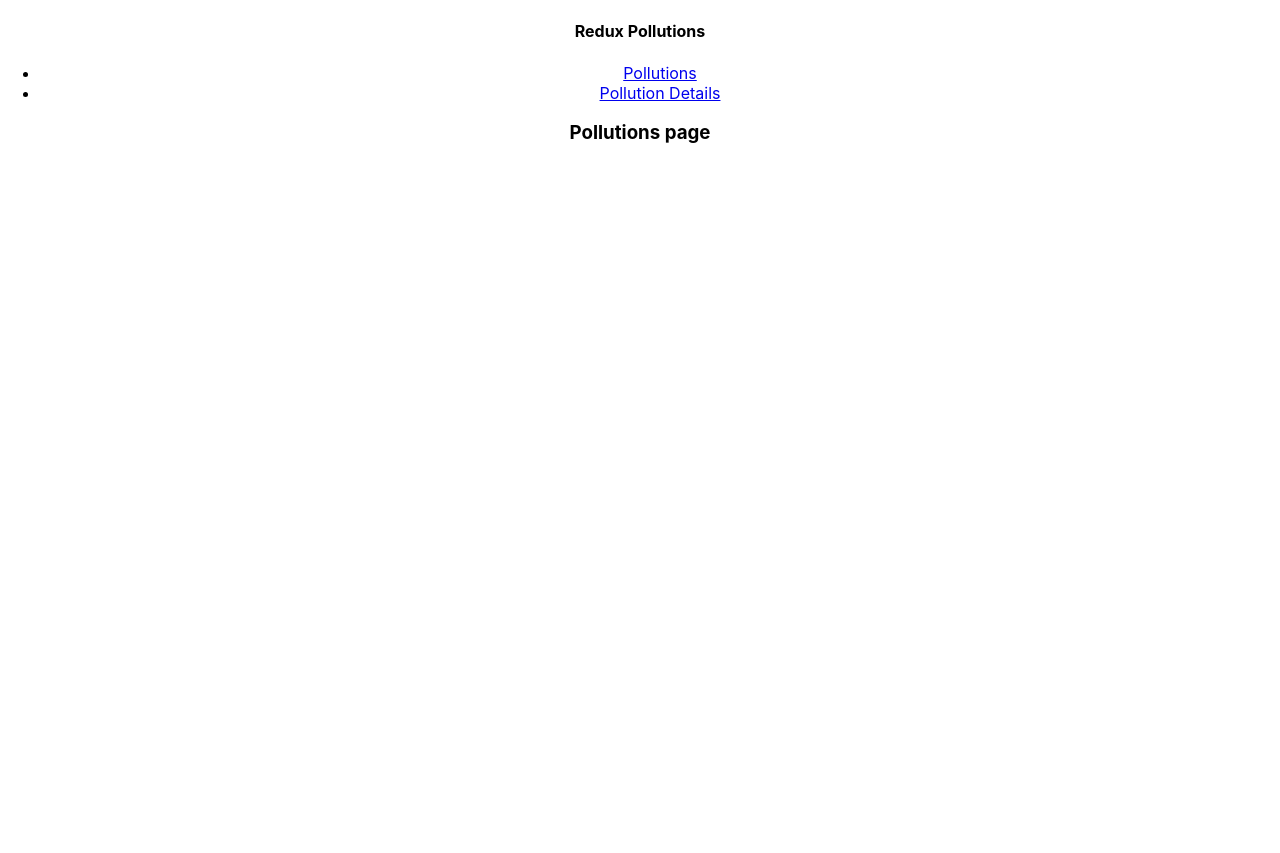
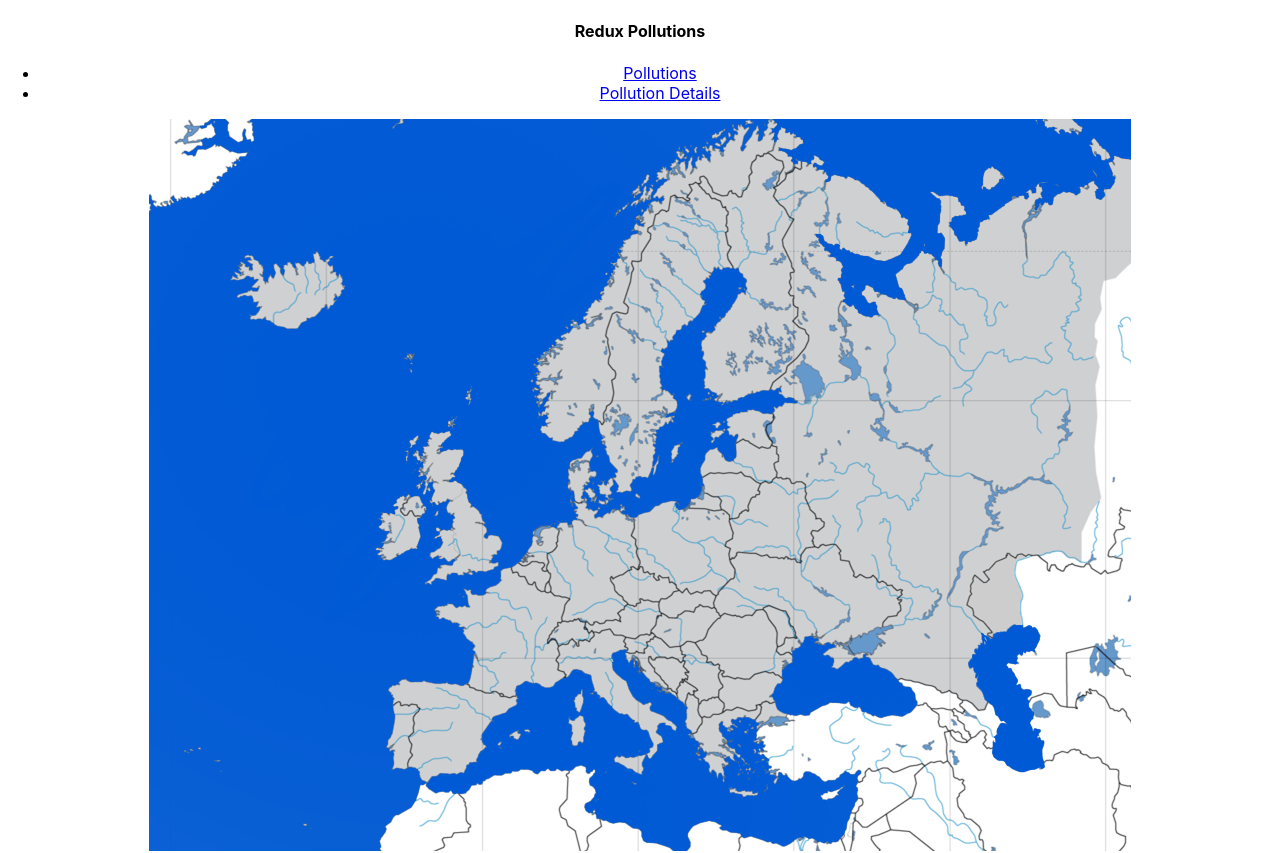
Before and after one commit to kazim110/AirPollutionApp, a React (Create React App) app: page / in a window 1280 px wide. Shown: the top 853 px of the page. Before the commit the page ends 800 px from the top, so only its background shows below. Built offline with nearby package versions, Linux system fonts and the light colour scheme; no server answers.

Commit message:
Add Countries list and components

```diff
--- /dev/null
+++ b/src/components/CountriesList.jsx
@@ -0,0 +1,16 @@
+import React from 'react';
+import EuropeCountries from './EuropeCountries';
+
+const CountriesList = () => (
+  <div>
+    <h1>Europe Countries</h1>
+    <div>
+      {EuropeCountries.map((state) => (
+        <h4 key={state.id}>{state.country}</h4>
+      ))}
+    </div>
+  </div>
+
+);
+
+export default CountriesList;
--- /dev/null
+++ b/src/components/EuropeCountries.jsx
@@ -0,0 +1,347 @@
+const EuropeCountries = [
+  {
+    country: 'Switzerland',
+    capital: 'Bern',
+    latitude: 46.9479,
+    longitude: 7.4474,
+    image:
+            'https://raw.githubusercontent.com/Ginohmk/worldMaps/main/maps/ch/vector.svg',
+  },
+  {
+    country: 'Andorra',
+    capital: 'Andorra la Vella',
+    latitude: 42.5063,
+    longitude: 1.5218,
+    image:
+            'https://raw.githubusercontent.com/Ginohmk/worldMaps/main/maps/ad/vector.svg',
+  },
+  {
+    country: 'Albania',
+    capital: 'Tirana',
+    latitude: 41.3275,
+    longitude: 19.8187,
+    image:
+            'https://raw.githubusercontent.com/Ginohmk/worldMaps/main/maps/al/vector.svg',
+  },
+  {
+    country: 'Belarus',
+    capital: 'Minsk',
+    latitude: 53.9045,
+    longitude: 27.5615,
+    image:
+            'https://raw.githubusercontent.com/Ginohmk/worldMaps/main/maps/by/vector.svg',
+  },
+  {
+    country: 'Belgium',
+    capital: 'Brussels',
+    latitude: 50.8503,
+    longitude: 4.3517,
+    image:
+            'https://raw.githubusercontent.com/Ginohmk/worldMaps/main/maps/be/vector.svg',
+  },
+  {
+    country: 'Bosnia and Herzegovina',
+    capital: 'Sarajevo',
+    latitude: 43.8564,
+    longitude: 18.4131,
+    image:
+            'https://raw.githubusercontent.com/Ginohmk/worldMaps/main/maps/ba/vector.svg',
+  },
+  {
+    country: 'Bulgaria',
+    capital: 'Sofia',
+    latitude: 42.6977,
+    longitude: 23.3219,
+    image:
+            'https://raw.githubusercontent.com/Ginohmk/worldMaps/main/maps/bg/vector.svg',
+  },
+  {
+    country: 'Croatia',
+    capital: 'Zagreb',
+    latitude: 45.815,
+    longitude: 15.9819,
+    image:
+            'https://raw.githubusercontent.com/Ginohmk/worldMaps/main/maps/hr/vector.svg',
+  },
+  {
+    country: 'Cyprus',
+    capital: 'Nicosia',
+    latitude: 35.1856,
+    longitude: 33.3823,
+    image:
+            'https://raw.githubusercontent.com/Ginohmk/worldMaps/main/maps/cy/vector.svg',
+  },
+  {
+    country: 'Czech Republic',
+    capital: 'Prague',
+    latitude: 50.0755,
+    longitude: 14.4378,
+    image:
+            'https://raw.githubusercontent.com/Ginohmk/worldMaps/main/maps/cz/vector.svg',
+  },
+  {
+    country: 'Denmark',
+    capital: 'Copenhagen',
+    latitude: 55.6761,
+    longitude: 12.5683,
+    image:
+            'https://raw.githubusercontent.com/Ginohmk/worldMaps/main/maps/dk/vector.svg',
+  },
+  {
+    country: 'Estonia',
+    capital: 'Tallinn',
+    latitude: 59.437,
+    longitude: 24.7536,
+    image:
+            'https://raw.githubusercontent.com/Ginohmk/worldMaps/main/maps/ee/vector.svg',
+  },
+  {
+    country: 'Finland',
+    capital: 'Helsinki',
+    latitude: 60.1699,
+    longitude: 24.9384,
+    image:
+            'https://raw.githubusercontent.com/Ginohmk/worldMaps/main/maps/fi/vector.svg',
+  },
+  {
+    country: 'France',
+    capital: 'Paris',
+    latitude: 48.8566,
+    longitude: 2.3522,
+    image:
+            'https://raw.githubusercontent.com/Ginohmk/worldMaps/main/maps/fr/vector.svg',
+  },
+  {
+    country: 'Germany',
+    capital: 'Berlin',
+    latitude: 52.52,
+    longitude: 13.405,
+    image:
+            'https://raw.githubusercontent.com/Ginohmk/worldMaps/main/maps/de/vector.svg',
+  },
+  {
+    country: 'Greece',
+    capital: 'Athens',
+    latitude: 37.9838,
+    longitude: 23.7275,
+    image:
+            'https://raw.githubusercontent.com/Ginohmk/worldMaps/main/maps/gr/vector.svg',
+  },
+  {
+    country: 'Hungary',
+    capital: 'Budapest',
+    latitude: 47.4979,
+    longitude: 19.0402,
+    image:
+            'https://raw.githubusercontent.com/Ginohmk/worldMaps/main/maps/hu/vector.svg',
+  },
+  {
+    country: 'Iceland',
+    capital: 'Reykjavik',
+    latitude: 64.1466,
+    longitude: -21.9426,
+    image:
+            'https://raw.githubusercontent.com/Ginohmk/worldMaps/main/maps/is/vector.svg',
+  },
+  {
+    country: 'Ireland',
+    capital: 'Dublin',
+    latitude: 53.3498,
+    longitude: -6.2603,
+    image:
+            'https://raw.githubusercontent.com/Ginohmk/worldMaps/main/maps/ie/vector.svg',
+  },
+  {
+    country: 'Italy',
+    capital: 'Rome',
+    latitude: 41.9028,
+    longitude: 12.4964,
+    image:
+            'https://raw.githubusercontent.com/Ginohmk/worldMaps/main/maps/it/vector.svg',
+  },
+  {
+    country: 'Latvia',
+    capital: 'Riga',
+    latitude: 56.9496,
+    longitude: 24.1052,
+    image:
+            'https://raw.githubusercontent.com/Ginohmk/worldMaps/main/maps/lv/vector.svg',
+  },
+  {
+    country: 'Liechtenstein',
+    capital: 'Vaduz',
+    latitude: 47.141,
+    longitude: 9.5215,
+    image:
+            'https://raw.githubusercontent.com/Ginohmk/worldMaps/main/maps/li/vector.svg',
+  },
+  {
+    country: 'Lithuania',
+    capital: 'Vilnius',
+    latitude: 54.6872,
+    longitude: 25.2797,
+    image:
+            'https://raw.githubusercontent.com/Ginohmk/worldMaps/main/maps/lt/vector.svg',
+  },
+  {
+    country: 'Luxembourg',
+    capital: 'Luxembourg City',
+    latitude: 49.6116,
+    longitude: 6.1319,
+    image:
+            'https://raw.githubusercontent.com/Ginohmk/worldMaps/main/maps/lu/vector.svg',
+  },
+  {
+    country: 'Russia',
+    capital: 'Moscow',
+    latitude: 55.7558,
+    longitude: 37.6173,
+    image:
+            'https://raw.githubusercontent.com/Ginohmk/worldMaps/main/maps/ru/vector.svg',
+  },
+  {
+    country: 'San Marino',
+    capital: 'San Marino',
+    latitude: 43.9424,
+    longitude: 12.4578,
+    image:
+            'https://raw.githubusercontent.com/Ginohmk/worldMaps/main/maps/sm/vector.svg',
+  },
+  {
+    country: 'Serbia',
+    capital: 'Belgrade',
+    latitude: 44.7866,
+    longitude: 20.4489,
+    image:
+            'https://raw.githubusercontent.com/Ginohmk/worldMaps/main/maps/rs/vector.svg',
+  },
+  {
+    country: 'Slovakia',
+    capital: 'Bratislava',
+    latitude: 48.1486,
+    longitude: 17.1077,
+    image:
+            'https://raw.githubusercontent.com/Ginohmk/worldMaps/main/maps/sk/vector.svg',
+  },
+  {
+    country: 'Slovenia',
+    capital: 'Ljubljana',
+    latitude: 46.0569,
+    longitude: 14.5058,
+    image:
+            'https://raw.githubusercontent.com/Ginohmk/worldMaps/main/maps/si/vector.svg',
+  },
+  {
+    country: 'Spain',
+    capital: 'Madrid',
+    latitude: 40.4168,
+    longitude: -3.7038,
+    image:
+            'https://raw.githubusercontent.com/Ginohmk/worldMaps/main/maps/es/vector.svg',
+  },
+  {
+    country: 'Sweden',
+    capital: 'Stockholm',
+    latitude: 59.3293,
+    longitude: 18.0686,
+    image:
+            'https://raw.githubusercontent.com/Ginohmk/worldMaps/main/maps/se/vector.svg',
+  },
+  {
+    country: 'Ukraine',
+    capital: 'Kyiv',
+    latitude: 50.4501,
+    longitude: 30.5234,
+    image:
+            'https://raw.githubusercontent.com/Ginohmk/worldMaps/main/maps/ua/vector.svg',
+  },
+  {
+    country: 'United Kingdom',
+    capital: 'London',
+    latitude: 51.5074,
+    longitude: -0.1278,
+    image:
+            'https://raw.githubusercontent.com/Ginohmk/worldMaps/main/maps/gb/vector.svg',
+  },
+  {
+    country: 'Moldova',
+    capital: 'Chisinau',
+    latitude: 47.0105,
+    longitude: 28.8638,
+    image:
+            'https://raw.githubusercontent.com/Ginohmk/worldMaps/main/maps/md/vector.svg',
+  },
+  {
+    country: 'Malta',
+    capital: 'Valletta',
+    latitude: 35.8989,
+    longitude: 14.5146,
+    image:
+            'https://raw.githubusercontent.com/Ginohmk/worldMaps/main/maps/mt/vector.svg',
+  },
+  {
+    country: 'Monaco',
+    capital: 'Monaco',
+    latitude: 43.7384,
+    longitude: 7.4246,
+    image:
+            'https://raw.githubusercontent.com/Ginohmk/worldMaps/main/maps/mc/vector.svg',
+  },
+  {
+    country: 'Montenegro',
+    capital: 'Podgorica',
+    latitude: 42.4304,
+    longitude: 19.2594,
+    image:
+            'https://raw.githubusercontent.com/Ginohmk/worldMaps/main/maps/me/vector.svg',
+  },
+  {
+    country: 'Netherlands',
+    capital: 'Amsterdam',
+    latitude: 52.3702,
+    longitude: 4.8952,
+    image:
+            'https://raw.githubusercontent.com/Ginohmk/worldMaps/main/maps/nl/vector.svg',
+  },
+  {
+    country: 'North Macedonia',
+    capital: 'Skopje',
+    latitude: 41.9973,
+    longitude: 21.4279,
+    image:
+            'https://raw.githubusercontent.com/Ginohmk/worldMaps/main/maps/mk/vector.svg',
+  },
+  {
+    country: 'Norway',
+    capital: 'Oslo',
+    latitude: 59.9139,
+    longitude: 10.7522,
+    image:
+            'https://raw.githubusercontent.com/Ginohmk/worldMaps/main/maps/no/vector.svg',
+  },
+  {
+    country: 'Poland',
+    capital: 'Warsaw',
+    latitude: 52.2297,
+    longitude: 21.0122,
+    image:
+            'https://raw.githubusercontent.com/Ginohmk/worldMaps/main/maps/pl/vector.svg',
+  },
+  {
+    country: 'Romania',
+    capital: 'Bucharest',
+    latitude: 44.4396,
+    longitude: 26.0963,
+    image:
+            'https://raw.githubusercontent.com/Ginohmk/worldMaps/main/maps/ro/vector.svg',
+  },
+  {
+    country: 'Portugal',
+    capital: 'Lisbon',
+    latitude: 38.7223,
+    longitude: -9.1393,
+    image:
+            'https://raw.githubusercontent.com/Ginohmk/worldMaps/main/maps/pt/vector.svg',
+  },
+];
+export default EuropeCountries;
--- /dev/null
+++ b/src/components/MainPage.jsx
@@ -0,0 +1,12 @@
+import React from 'react';
+import image from '../europe-map.png';
+import CountriesList from './CountriesList';
+
+const MainPage = () => (
+  <div>
+    <img src={image} alt="Europe Map" />
+    <CountriesList />
+  </div>
+);
+
+export default MainPage;
--- a/src/components/Pollutions.js
+++ b/src/components/Pollutions.js
@@ -1,6 +1,7 @@
 import React, { useEffect } from 'react';
 import { useDispatch } from 'react-redux';
 import { getPollutions } from '../features/pollutions/pollutionsSlice';
+import MainPage from './MainPage';
 
 const Pollutions = () => {
 //   const pollutions = useSelector((state) => state.pollutions.pollutions);
@@ -12,7 +13,7 @@ const Pollutions = () => {
 
   return (
     <>
-      <h3>Pollutions page</h3>
+      <MainPage />
     </>
 
   );
```
Also changed, not shown: src/europe-map.png (added).
